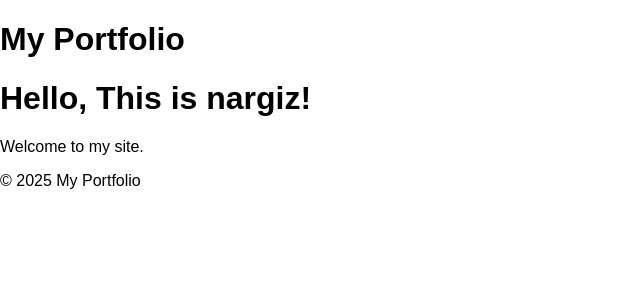
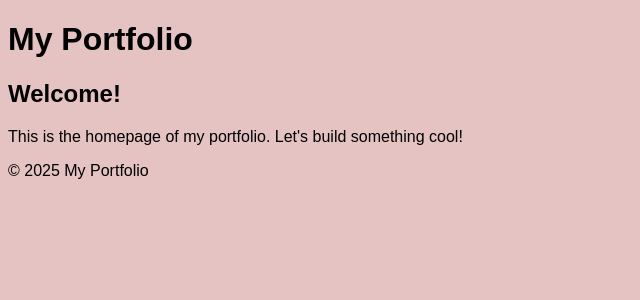
Before and after one commit to nargizas/nargizas.github.io, a Jekyll site: the page built from index.html, in a window 1280 px wide. Shown: the top 300 px of the page, without its empty margins (0-640 px from the left). Built offline with Jekyll 4.4.1, drawn with Linux system fonts in a browser that asks for light colours.

Commit message:
set up scss

```diff
--- a/_config.yaml
+++ b/_config.yaml
@@ -1,3 +1,5 @@
 # theme: jekyll-theme-minimal
 title: nargizas' homepage
 description: join me on my "what am I doing with my life" journeys
+sass:
+  style: compressed
--- a/_layouts/default.html
+++ b/_layouts/default.html
@@ -5,7 +5,6 @@
   <meta charset="UTF-8">
   <meta name="viewport" content="width=device-width, initial-scale=1.0">
   <title>{{ page.title }} | Portfolio</title>
-  <link rel="stylesheet" href="{{ '/assets/css/styles.css' | relative_url }}">
   <link rel="stylesheet" href="/assets/css/style.css">
 </head>
 
@@ -22,7 +21,7 @@
     <p>&copy; 2025 My Portfolio</p>
   </footer>
 
-  <script src="/assets/js/main.js"></script>
+  <script src="/assets/js/script.js"></script>
 </body>
 
 </html>
--- /dev/null
+++ b/_sass/_main.scss
@@ -0,0 +1,4 @@
+body {
+    background-color: #e6c3c3;
+    font-family: sans-serif;
+}
--- /dev/null
+++ b/assets/css/style.scss
@@ -0,0 +1,5 @@
+---
+---
+@use "main";
+
+/* Add a comment here like '/* This is a comment */
--- a/assets/css/styles.css
+++ /dev/null
@@ -1,23 +0,0 @@
-/* assets/css/styles.css */
-body {
-    font-family: Arial, sans-serif;
-    margin: 0;
-    padding: 0;
-  }
-
-  nav ul {
-    list-style-type: none;
-    margin: 0;
-    padding: 0;
-    background-color: #333;
-  }
-
-  nav ul li {
-    display: inline-block;
-    margin-right: 20px;
-  }
-
-  nav ul li a {
-    color: white;
-    text-decoration: none;
-  }
--- a/index.html
+++ b/index.html
@@ -2,5 +2,5 @@
 layout: default
 title: Home
 ---
-<h1>Hello, This is nargiz!</h1>
-<p>Welcome to my site.</p>
+<h2>Welcome!</h2>
+<p>This is the homepage of my portfolio. Let's build something cool!</p>
```
